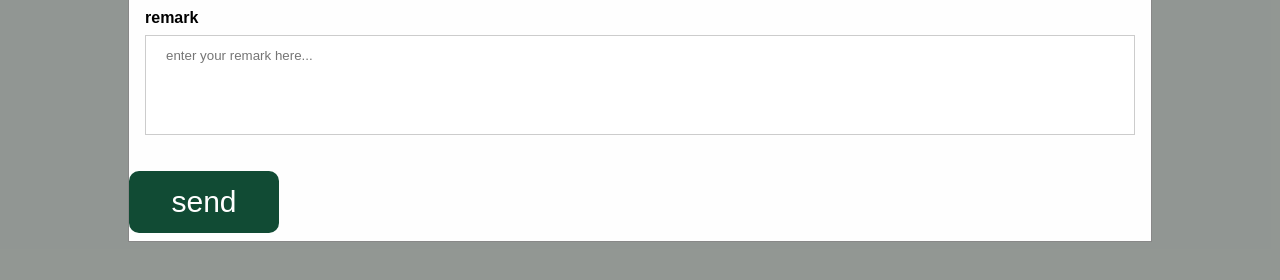
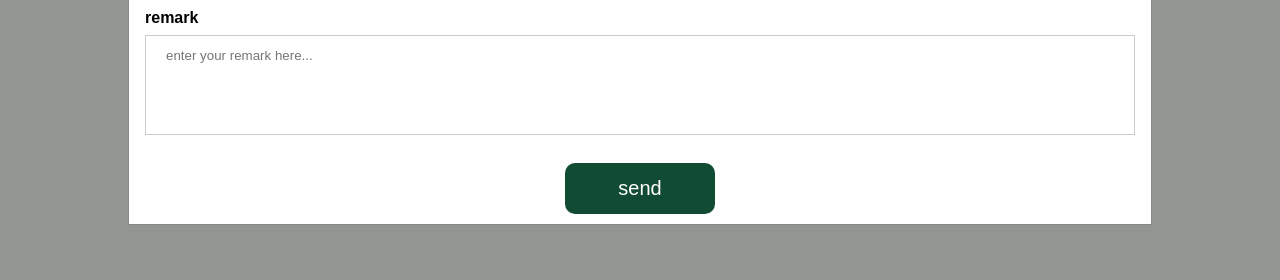
Before and after one commit to fikepaci/andela_project, a plain HTML site: page ui/html/accepted.html in a window 1280 px wide. Both pictures are taken after a click on the button "review". Shown: the part 260-540 px from the top of the page. Drawn offline with Linux system fonts and the light colour scheme.

Commit message:
[ft #168220472] change style css file

```diff
--- a/ui/css/style.css
+++ b/ui/css/style.css
@@ -146,6 +146,18 @@ header .header-cases {
 	color: aliceblue;
 	background-color: #114b34;
 }
+.review{
+    float: right;
+    font-size: 20px;
+    position: relative;
+}
+.send {
+    margin: 0 auto;
+    text-align: center;
+    display: block;
+    font-size: 20px;
+    margin-bottom: 10px;
+}
 .para7{
 	margin: 0 auto;
 	text-align: center;
@@ -181,7 +193,7 @@ header .header-cases {
     button {
         background-color:#114b34;
         color: white;
-        padding: 14px 20px;
+        padding: 14px 10px;
         margin: 8px 0;
         border: none;
         cursor: pointer;
```
